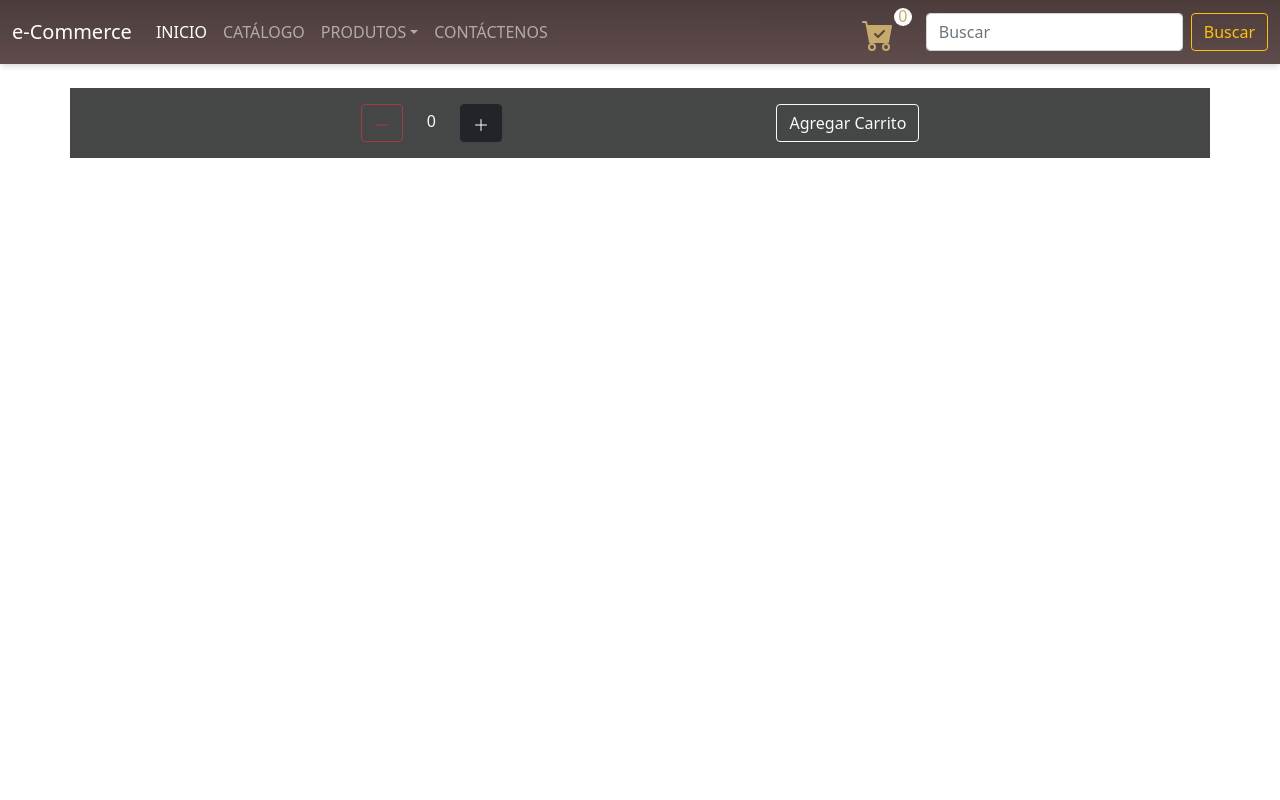
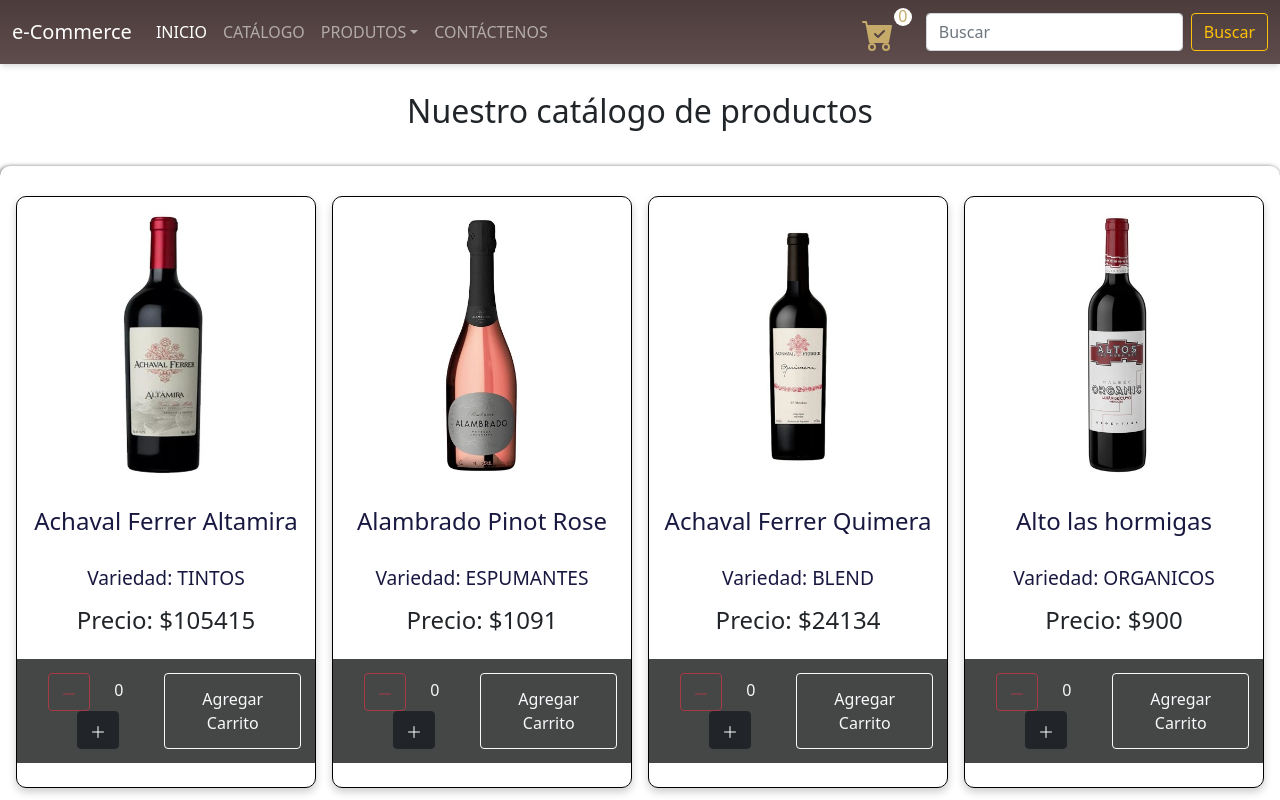
Before and after one commit to MarcosArguello2021/React-Coder, a React (Create React App) app: page / in a window 1280 px wide. Shown: the top 800 px of the page. Built offline with nearby package versions, Linux system fonts and the light colour scheme.

Commit message:
DeDesafío: Catálogo con MAPS y Promises

```diff
--- a/src/App.js
+++ b/src/App.js
@@ -10,7 +10,7 @@ function App() {
   return (
     <div>
       <Navbar />
-      <ItemCount />
+      <ItemListContainer/>
     </div>
   );
 }
--- a/src/components/ItemCount/ItemCount.scss
+++ b/src/components/ItemCount/ItemCount.scss
@@ -1,6 +1,6 @@
     .contador{
     justify-content:space-evenly;
     background-color: rgb(69, 71, 71);
-    padding: 1em;
+    padding: 0.875em;
     color: white;
     }
```
